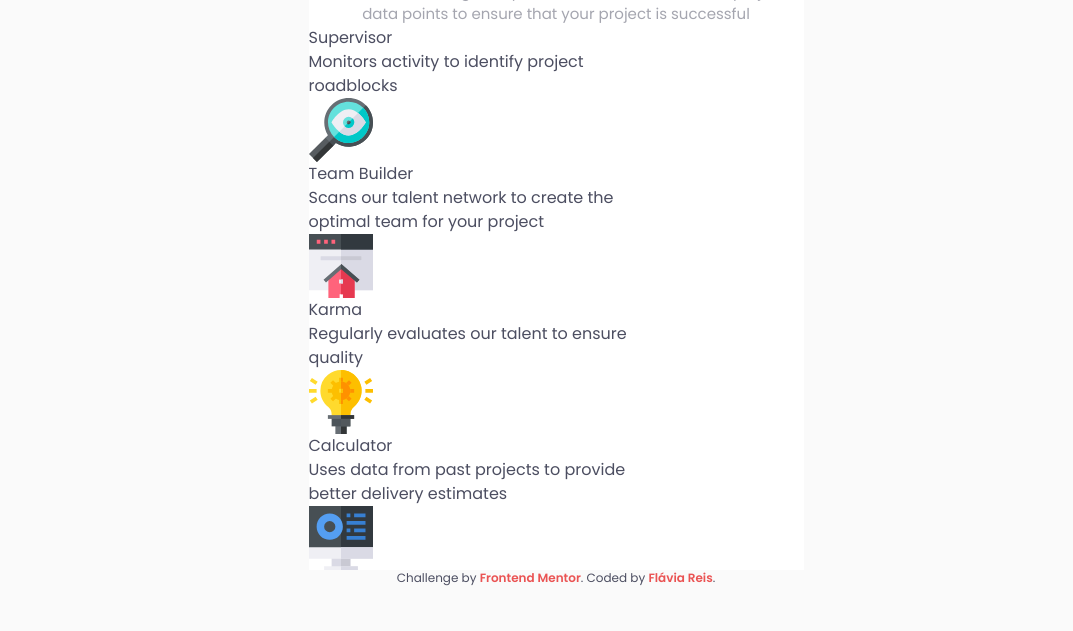
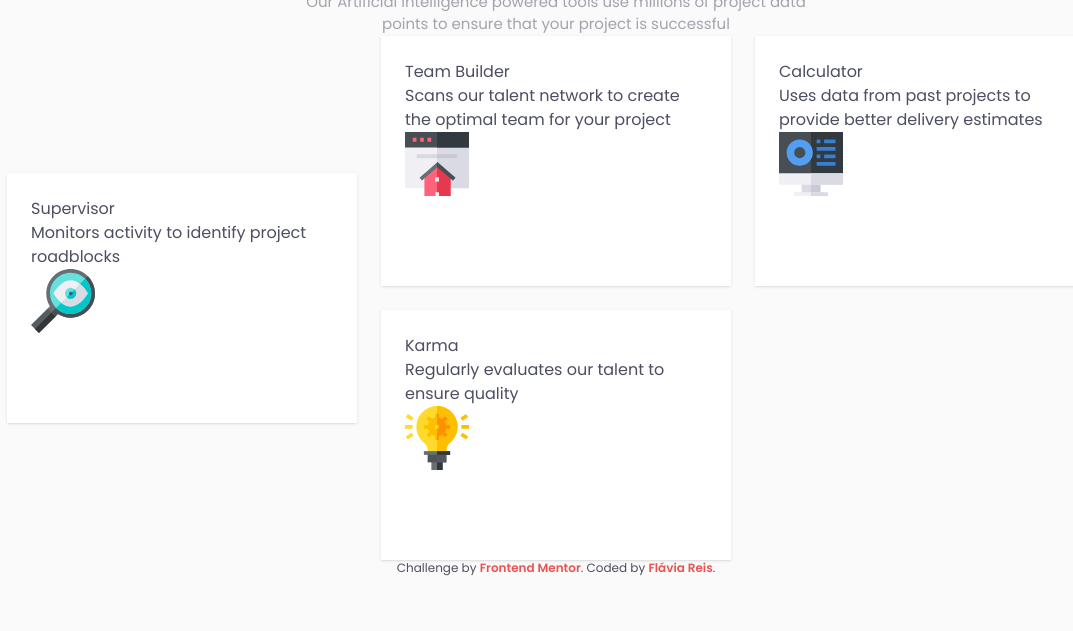
Before and after one commit to flaviare1s/four-card-feature-section, a website: page src/index.html in a window 1280 px wide. Shown: the part 169-800 px from the top of the page, without its empty margins (84-1157 px from the left). Drawn offline with Linux system fonts and the light colour scheme.

Commit message:
Trying to centralize

```diff
--- a/src/index.html
+++ b/src/index.html
@@ -28,7 +28,7 @@
 </head>
 <body class="font-Poppins bg-veryLightGray text-veryDarkBlue flex flex-col justify-center items-center m-auto">
 
-  <main class="bg-white mt-12 w-75 md:w-11/12 md:mt-0">
+  <main class="mt-12 w-75 flex flex-col items-center justify-center md:w-full md:mt-0">
     <div class="md:max-w-150">
       <h3 class="text-2xl font-extralight text-center md:text-4xl">Reliable, efficient delivery</h3>
       <h1 class="text-2xl font-semibold text-center md:text-4xl py-3">Powered by Technology</h1>
@@ -38,29 +38,29 @@
       </p>
     </div>
 
-    <section class="md:max-w-90">
+    <div class="grid md:grid-cols-2 md:gap-6 lg:grid-cols-3 lg:grid-rows-2">
+      <section class="bg-white shadow p-6 h-54 md:w-90 md:h-62 lg:row-span-2 lg:m-auto">
         <h2>Supervisor</h2>
         <p>Monitors activity to identify project roadblocks</p>
         <img src="../images/icon-supervisor.svg" alt="Supervisor Icon">
       </section>
-
-    <section class="md:max-w-90">
+      <section class="bg-white shadow p-6 h-54 md:w-90 md:h-62 lg:col-span-1">
         <h2>Team Builder</h2>
         <p>Scans our talent network to create the optimal team for your project</p>
         <img src="../images/icon-team-builder.svg" alt="Team Builder Icon">
       </section>
-
-    <section class="md:max-w-90">
+      <section class="bg-white shadow p-6 h-54 md:w-90 md:h-62 lg:row-span-1 lg:col-span-1 lg:order-last">
         <h2>Karma</h2>
         <p>Regularly evaluates our talent to ensure quality</p>
         <img src="../images/icon-karma.svg" alt="Karma Icon">
       </section>
-
-    <section class="md:max-w-90">
+      <section class="bg-white shadow p-6 h-54 md:w-90 md:h-62 lg:row-span-1 lg:col-span-1 m-auto">
         <h2>Calculator</h2>
         <p>Uses data from past projects to provide better delivery estimates</p>
         <img src="../images/icon-calculator.svg" alt="Calculator Icon">
       </section>
+    </div>
+
   </main>
 
 
--- a/tailwind.config.js
+++ b/tailwind.config.js
@@ -20,6 +20,8 @@ module.exports = {
         base: '15px',
       },
       spacing: {
+        '54': '222px',
+        '62': '250px',
         '75': '311px',
         '90': '350px',
         '150': '540px',
```
Also changed, not shown: src/output.css. Lines whose indentation alone changed are shown as unchanged.
